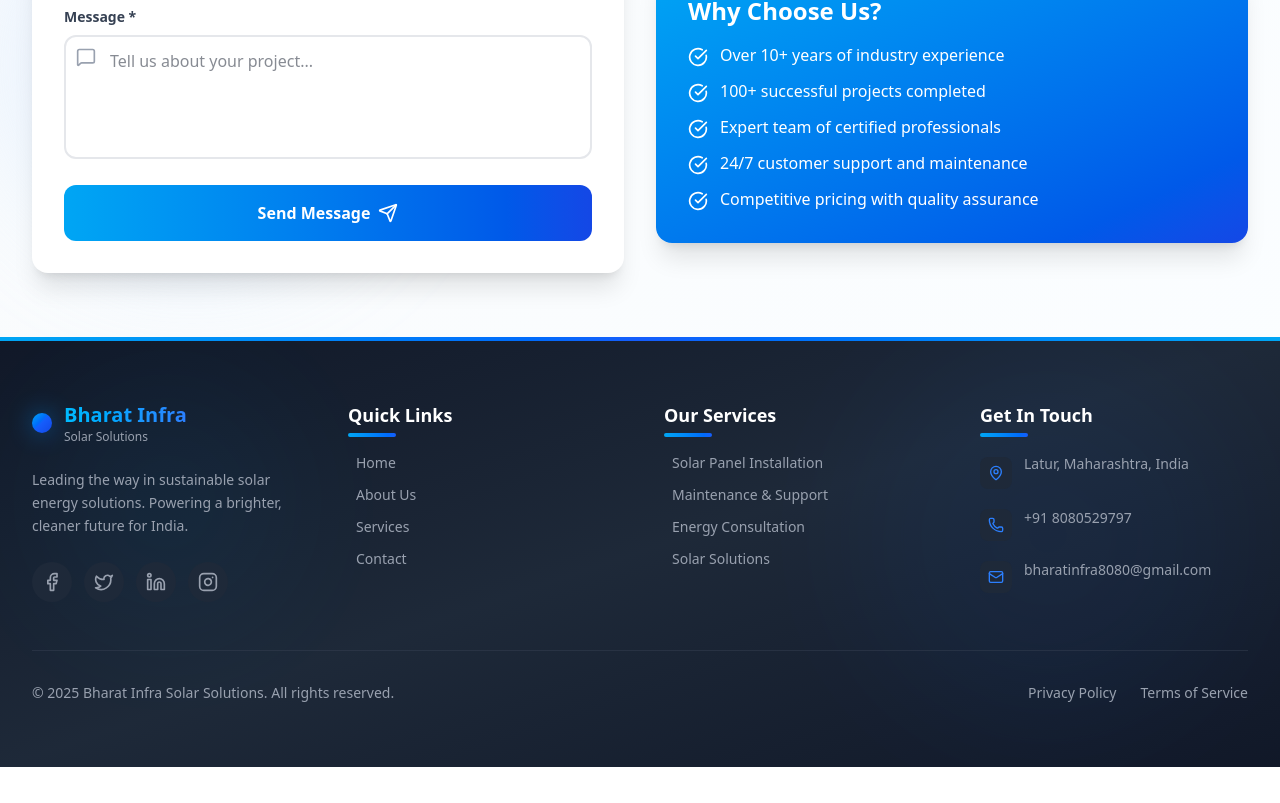
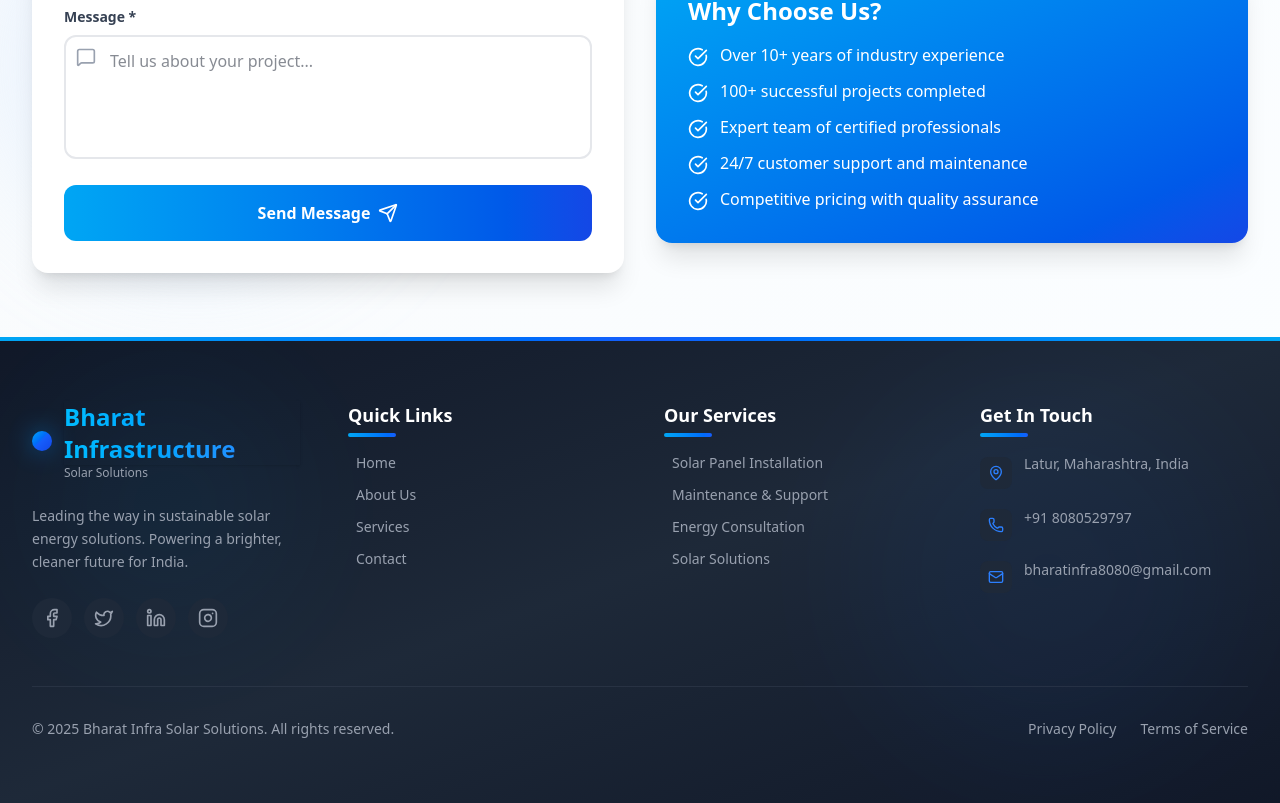
Before and after one commit to deploymentcode1621-dotcom/bharatinfra, a Next.js app: page / in a window 1280 px wide. Shown: the part 4295-5098 px from the top of the page. Before the commit the page ends 5062 px from the top, so only its background shows below. Built offline with nearby package versions, Linux system fonts and the light colour scheme.

Commit message:
logo update

```diff
--- a/src/app/components/Footer.jsx
+++ b/src/app/components/Footer.jsx
@@ -43,8 +43,8 @@
                 </div>
               </div>
               <div>
-                <h3 className="text-xl font-bold bg-gradient-to-r from-sky-400 to-blue-500 bg-clip-text text-transparent">
-                  Bharat Infra
+                <h3 className="text-2xl font-bold bg-gradient-to-r from-sky-400 to-blue-500 shadow-sm bg-clip-text text-transparent">
+                  Bharat Infrastructure
                 </h3>
                 <p className="text-xs text-gray-400 font-medium">Solar Solutions</p>
               </div>
--- a/src/app/components/Header.jsx
+++ b/src/app/components/Header.jsx
@@ -64,7 +64,7 @@
             <img
               src="/images/bharatinfralogo.png"
               alt="Bharat Infra Logo"
-              className="h-12 md:h-14 w-auto object-contain transition-transform duration-300 group-hover:scale-125"
+              className="h-12 md:h-24 w-auto object-contain transition-transform duration-300 group-hover:scale-120"
             />
           </Link>
 
```
Also changed, not shown: public/images/bharatinfralogo.png.
